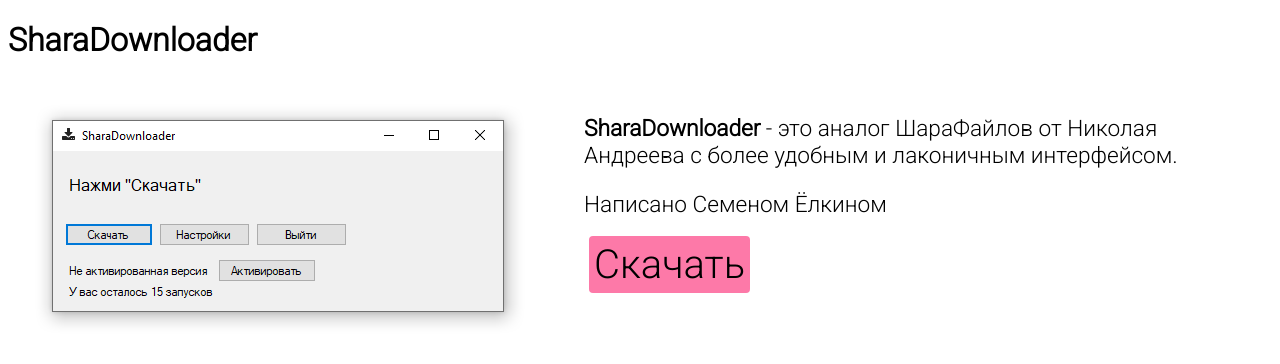
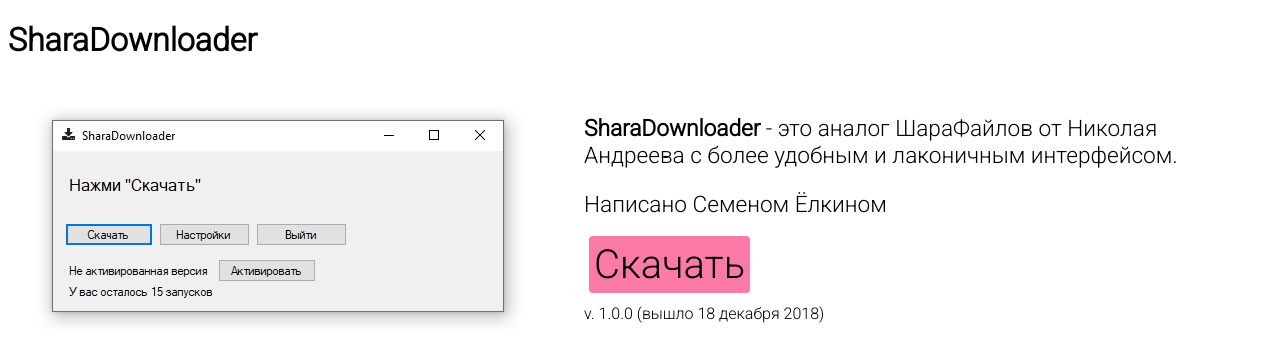
Before and after one commit to semkayelkin/sharadownloader, a plain HTML site: page index.html in a window 1280 px wide. Drawn offline with Linux system fonts and the light colour scheme.

Commit message:
Update index.html

```diff
--- a/index.html
+++ b/index.html
@@ -1,4 +1,3 @@
-
 <!DOCTYPE html>
 <html>
 <head>
@@ -22,6 +21,7 @@
 			<p style="font-size: 17pt"><strong>SharaDownloader</strong> - это аналог ШараФайлов от Николая Андреева с более удобным и лаконичным интерфейсом.</p>
 			<p style="font-size: 17pt">Написано Семеном Ёлкином</p>
 				<a href="SharaDownloader.exe" style="font-size: 30pt;background: #fd79a8;color: black;border-radius: 4px;text-decoration: none;padding: 5px;margin: 5px;">Скачать</a>
+				<p>v. 1.0.0 (вышло 18 декабря 2018)</p>
 		</div>
 	</div>
 </body>
```
